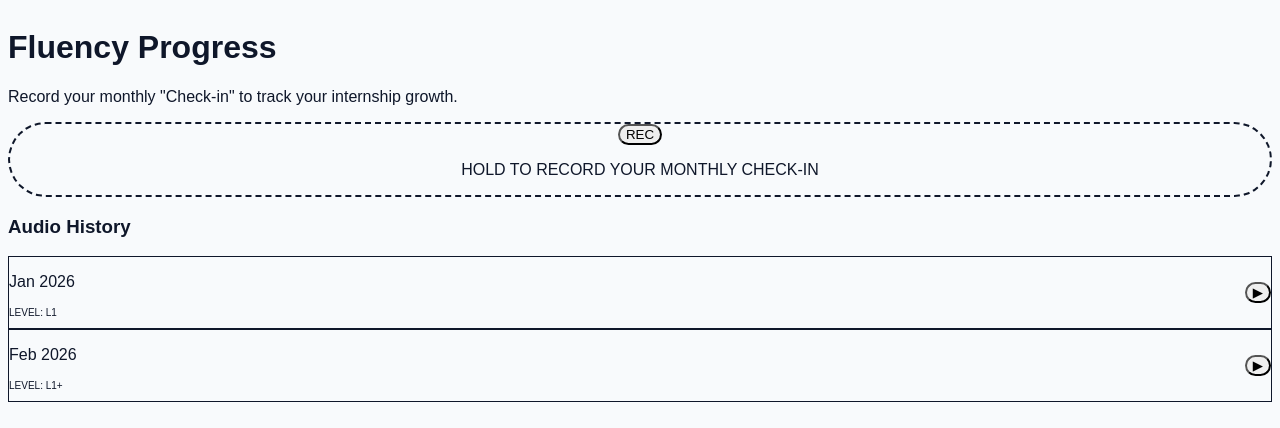
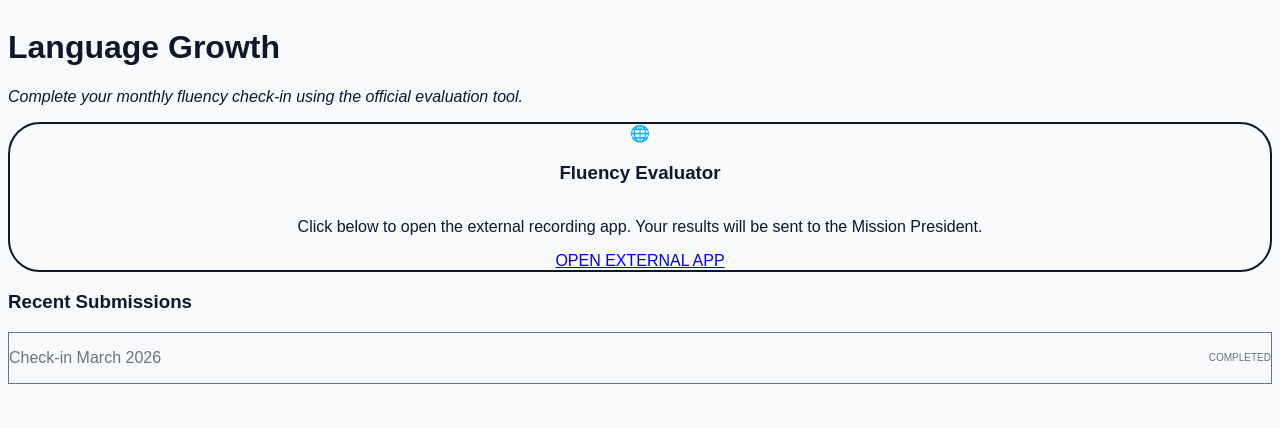
Before and after one commit to desivar/call2serve, a Next.js app: page /language in a window 1280 px wide. Shown: the top 428 px of the page. Built offline with nearby package versions, Linux system fonts and the light colour scheme.

Commit message:
turn the language/page.js into a clear "Action Card"a link to a language app

```diff
--- a/src/app/language/page.js
+++ b/src/app/language/page.js
@@ -1,57 +1,41 @@
 "use client";
-import { useState, useRef } from 'react';
 
 export default function LanguageEvaluator() {
-  const [isRecording, setIsRecording] = useState(false);
-  const [recordings, setRecordings] = useState([
-    { date: "Jan 2026", level: "L1", url: "#" },
-    { date: "Feb 2026", level: "L1+", url: "#" }
-  ]);
-
-  // Web Audio API Logic
-  const startRecording = () => {
-    setIsRecording(true);
-    // navigator.mediaDevices.getUserMedia({ audio: true })...
-  };
-
-  const stopRecording = () => {
-    setIsRecording(false);
-    // Save to Cloudinary (Free Tier)
-  };
+  // Replace this URL with the link to the actual evaluation app
+  const externalAppUrl = "https://the-other-app.com";
 
   return (
-    <div className="p-6 bg-white min-h-screen pb-20">
-      <h1 className="text-2xl font-black text-slate-800 mb-2">Fluency Progress</h1>
-      <p className="text-sm text-slate-500 mb-8">Record your monthly "Check-in" to track your internship growth.</p>
+    <div className="p-6 bg-white min-h-screen">
+      <h1 className="text-2xl font-black text-slate-800 mb-2">Language Growth</h1>
+      <p className="text-sm text-slate-500 mb-8 italic">Complete your monthly fluency check-in using the official evaluation tool.</p>
 
-      {/* 1. The "Record" Button */}
-      <div className="flex flex-col items-center justify-center p-10 bg-blue-50 rounded-[40px] border-2 border-dashed border-blue-200 mb-8">
-        <button
-          onMouseDown={startRecording}
-          onMouseUp={stopRecording}
-          className={`w-20 h-20 rounded-full flex items-center justify-center shadow-lg transition-all ${isRecording ? 'bg-red-500 scale-110' : 'bg-blue-600'}`}
+      {/* The External Link Card */}
+      <div className="p-8 bg-cyan-50 rounded-[2rem] border-2 border-cyan-100 flex flex-col items-center text-center">
+        <div className="w-16 h-16 bg-cyan-500 rounded-2xl flex items-center justify-center mb-4 shadow-lg shadow-cyan-200">
+          <span className="text-white text-2xl">🌐</span>
+        </div>
+        <h3 className="text-lg font-black text-cyan-900 mb-2">Fluency Evaluator</h3>
+        <p className="text-xs text-cyan-700 mb-6 px-4">
+          Click below to open the external recording app. Your results will be sent to the Mission President.
+        </p>
+
+        <a
+          href={externalAppUrl}
+          target="_blank"
+          rel="noopener noreferrer"
+          className="w-full py-4 bg-cyan-500 text-white rounded-xl font-bold hover:bg-cyan-600 transition-all text-center shadow-md active:scale-95"
         >
-          <span className="text-white font-bold">{isRecording ? "STOP" : "REC"}</span>
-        </button>
-        <p className="mt-4 text-xs font-bold text-blue-600 uppercase tracking-widest">
-          {isRecording ? "Recording Voice Note..." : "Hold to record your monthly check-in"}
-        </p>
+          OPEN EXTERNAL APP
+        </a>
       </div>
 
-      {/* 2. The Progress Timeline */}
-      <div className="space-y-4">
-        <h3 className="font-bold text-slate-700">Audio History</h3>
-        {recordings.map((rec, index) => (
-          <div key={index} className="flex items-center justify-between p-4 bg-gray-50 rounded-2xl border border-gray-100">
-            <div>
-              <p className="font-bold text-sm text-slate-800">{rec.date}</p>
-              <p className="text-[10px] text-blue-500 font-black uppercase">Level: {rec.level}</p>
-            </div>
-            <button className="w-10 h-10 bg-white rounded-full shadow-sm flex items-center justify-center text-blue-600">
-              ▶
-            </button>
-          </div>
-        ))}
+      {/* 2. Simple History Placeholder */}
+      <div className="mt-10 space-y-4">
+        <h3 className="font-bold text-slate-700 px-2">Recent Submissions</h3>
+        <div className="p-4 bg-slate-50 rounded-2xl border border-slate-100 flex justify-between items-center opacity-60">
+          <p className="text-sm font-bold">Check-in March 2026</p>
+          <span className="text-[10px] font-black text-green-600 bg-green-100 px-2 py-1 rounded-md">COMPLETED</span>
+        </div>
       </div>
     </div>
   );
```
